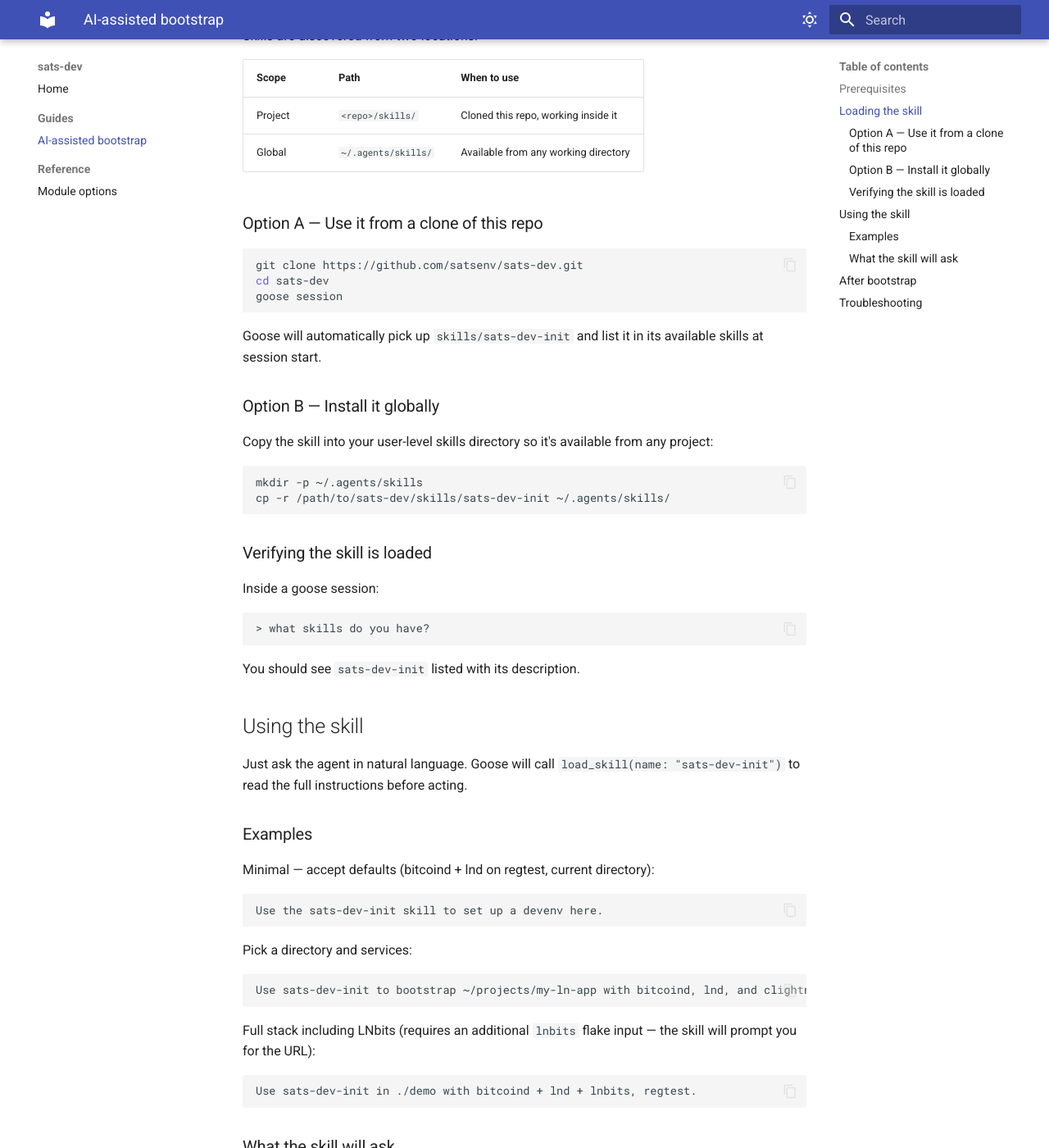
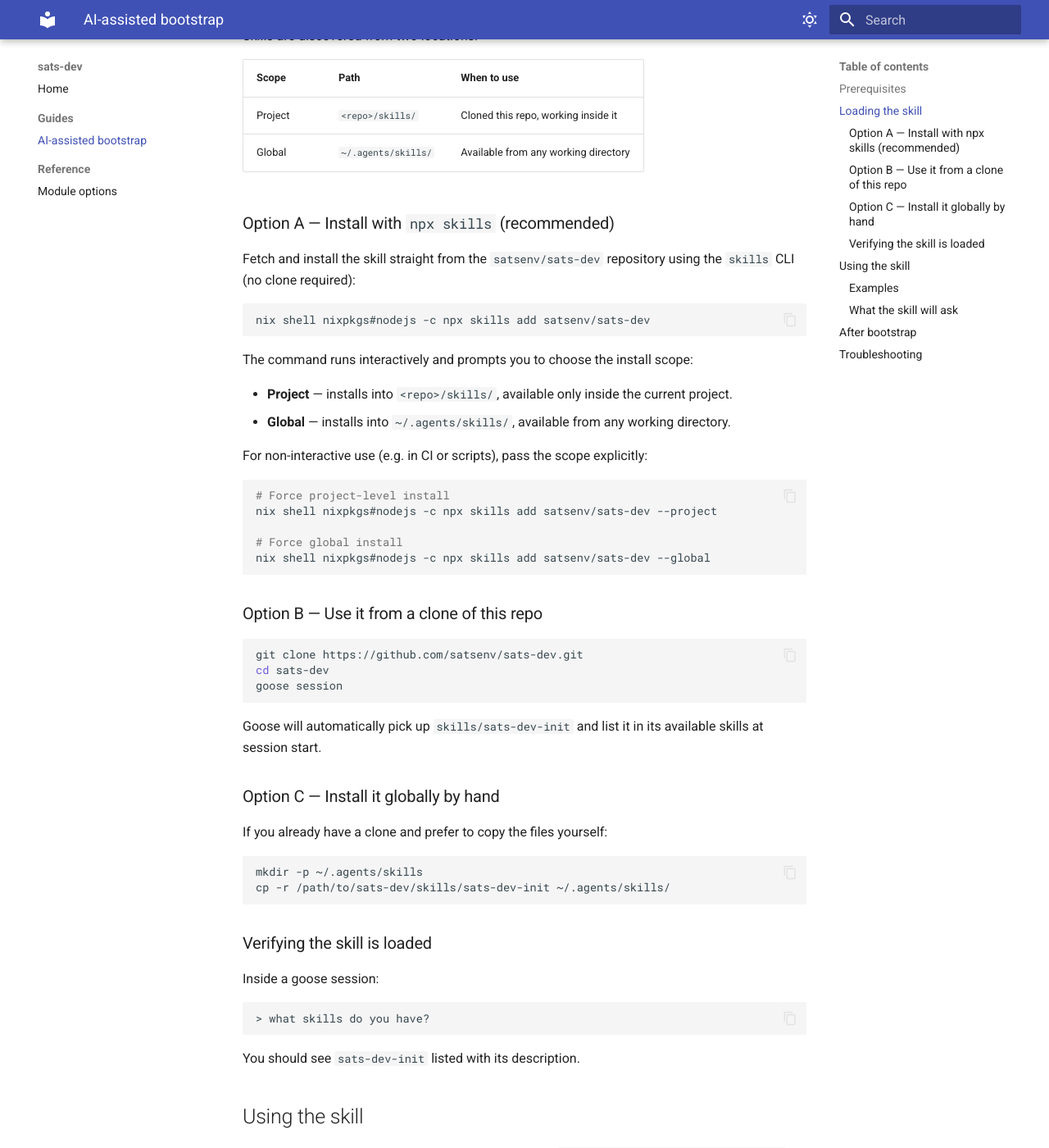
Before and after one commit to satsenv/sats-dev, an MkDocs documentation site: the page built from docs/src/guides/ai-skill.md, in a window 1280 px wide and 1400 px high, scrolled down 922 px. Shown: the whole window at 82% size. Built offline with MkDocs 1.6.1 and Material for MkDocs 9.7.7, drawn with Linux system fonts in a browser that asks for light colours.

Commit message:
update installation

````diff
--- a/docs/src/guides/ai-skill.md
+++ b/docs/src/guides/ai-skill.md
@@ -42,7 +42,33 @@ Skills are discovered from two locations:
 | Project | `<repo>/skills/`                       | Cloned this repo, working inside it  |
 | Global  | `~/.agents/skills/`                    | Available from any working directory |
 
-### Option A — Use it from a clone of this repo
+### Option A — Install with `npx skills` (recommended)
+
+Fetch and install the skill straight from the `satsenv/sats-dev` repository
+using the `skills` CLI (no clone required):
+
+```bash
+nix shell nixpkgs#nodejs -c npx skills add satsenv/sats-dev
+```
+
+The command runs interactively and prompts you to choose the install scope:
+
+- **Project** — installs into `<repo>/skills/`, available only inside the
+  current project.
+- **Global** — installs into `~/.agents/skills/`, available from any working
+  directory.
+
+For non-interactive use (e.g. in CI or scripts), pass the scope explicitly:
+
+```bash
+# Force project-level install
+nix shell nixpkgs#nodejs -c npx skills add satsenv/sats-dev --project
+
+# Force global install
+nix shell nixpkgs#nodejs -c npx skills add satsenv/sats-dev --global
+```
+
+### Option B — Use it from a clone of this repo
 
 ```bash
 git clone https://github.com/satsenv/sats-dev.git
@@ -53,10 +79,9 @@ goose session
 Goose will automatically pick up `skills/sats-dev-init` and list it in
 its available skills at session start.
 
-### Option B — Install it globally
+### Option C — Install it globally by hand
 
-Copy the skill into your user-level skills directory so it's available from
-any project:
+If you already have a clone and prefer to copy the files yourself:
 
 ```bash
 mkdir -p ~/.agents/skills
````
